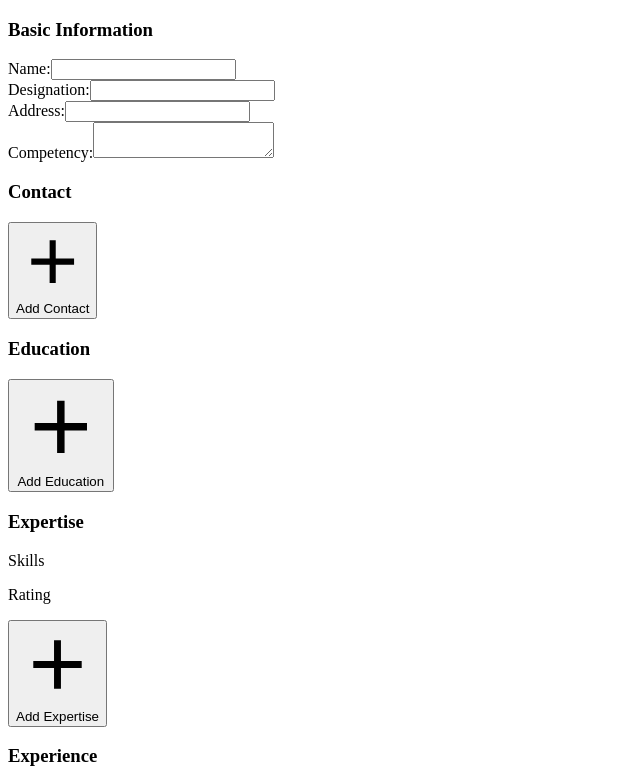
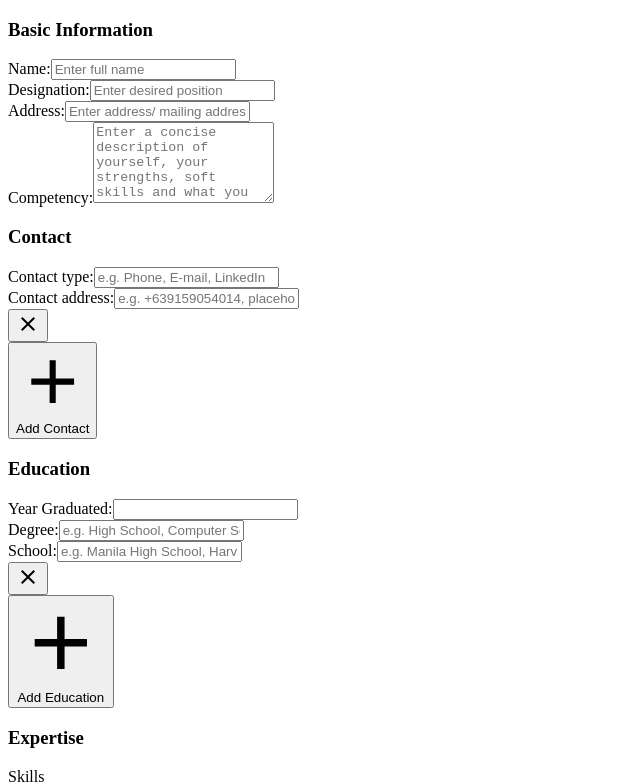
Before and after one commit to makieldeviso/CV-Application, a React (Vite) app: page / in a window 1280 px wide. Shown: the top 784 px of the page, without its empty margins (0-640 px from the left). Built offline with nearby package versions, Linux system fonts and the light colour scheme; the HTML template or start-up script is replaced by a standard one.

Commit message:
Fix memoryHandler to add at least one empty initial field on load
Fix input groups with add info feature must have at least one empty input field on load

```diff
--- a/src/components/BasicInfo.jsx
+++ b/src/components/BasicInfo.jsx
@@ -20,22 +20,26 @@ const BasicInputFields = function ({refObj, changeBasicValueFunc}) {
     <div className='input-fields'>
       <div className='input-field'>
         <label className='input-label' htmlFor='name-field'>Name:</label>
-        <input {...inputAttributes('name')}/>
+        <input {...inputAttributes('name')} placeholder="Enter full name"/>
       </div>
 
       <div className='input-field'>
         <label className='input-label' htmlFor='designation-field'>Designation:</label>
-        <input {...inputAttributes('designation')}/>
+        <input {...inputAttributes('designation')} placeholder="Enter desired position"/>
       </div>
 
       <div className='input-field'>
         <label className='input-label' htmlFor='address-field'>Address:</label>
-        <input {...inputAttributes('address')}/>
+        <input {...inputAttributes('address')} placeholder="Enter address/ mailing address"/>
       </div>
 
       <div className='input-field'>
         <label className='input-label' htmlFor='competency-field'>Competency:</label>
-        <textarea{...inputAttributes('competency')}/>
+        <textarea
+          {...inputAttributes('competency')}
+          rows={5}
+          placeholder="Enter a concise description of yourself, your strengths, soft skills and what you can contribute to your desired position."
+        />
       </div>
     </div>
   )
--- a/src/components/ContactInfo.jsx
+++ b/src/components/ContactInfo.jsx
@@ -52,6 +52,10 @@ const ContactInfo = function ({saveStateFunc, savedFormValues}) {
 
   const handleRemoveField = function (event) {
     const remainState = contacts.filter((contact => contact.keyId !== event.target.value));
+
+    // At least one field should remain
+    if (remainState.length === 0) return
+
     setContacts(remainState);
 
     // Save deletion to Form component state
--- a/src/scripts/memoryHandler.js
+++ b/src/scripts/memoryHandler.js
@@ -8,10 +8,35 @@ const defaultEmptyState = {
     competency: '',
   },
 
-  contactsInfo: [],
-  educationInfo: [],
-  expertiseInfo: [],
-  experienceInfo: [],
+  contactsInfo: [{
+    label:'',
+    address:'',
+    keyId:crypto.randomUUID(),
+    timeStamp:new Date().valueOf()
+  }],
+  educationInfo: [{
+    yearGraduated:'',
+    degree:'',
+    school:'',
+    keyId: crypto.randomUUID(),
+    timeStamp: new Date().valueOf()
+  }],
+  expertiseInfo: [{
+    skill: '',
+    rating: 0,
+    keyId: crypto.randomUUID(),
+    timeStamp: new Date().valueOf()
+  }],
+  experienceInfo: [{
+      start: '',
+      end: '',
+      company: '',
+      companyAddress: '',
+      position: '',
+      desc:'',
+      keyId: crypto.randomUUID(),
+      timeStamp: new Date().valueOf()
+  }],
   referencesInfo: [
     {
       name: '',
--- a/src/styles/index.css
+++ b/src/styles/index.css
@@ -370,7 +370,7 @@
 
 .picture-blank {
   width: 100px !important;
-  height: auto !important;
+  height: 100px !important;
   border: 1px solid black;
   border-radius: 50%;
   background-color: gray;
```
